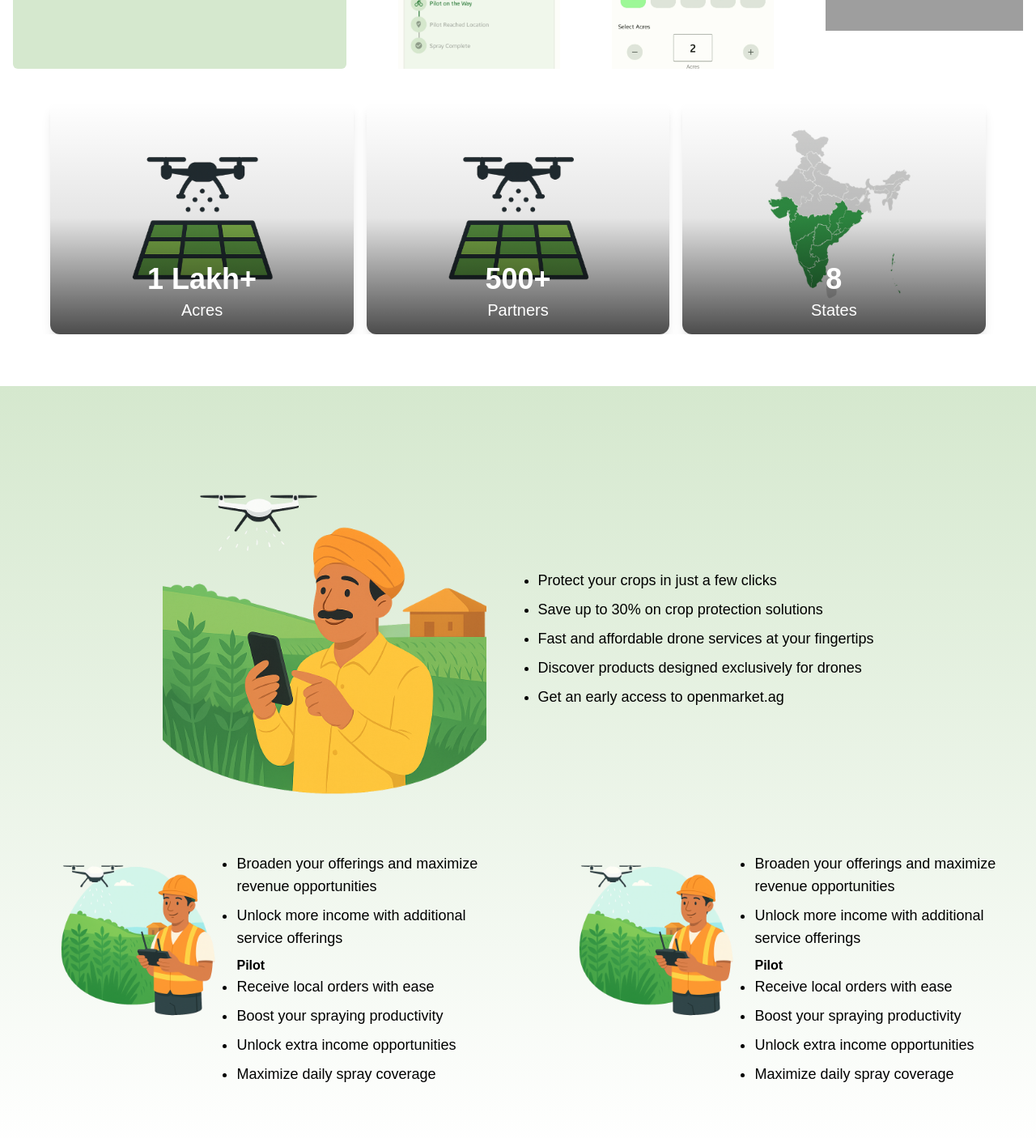
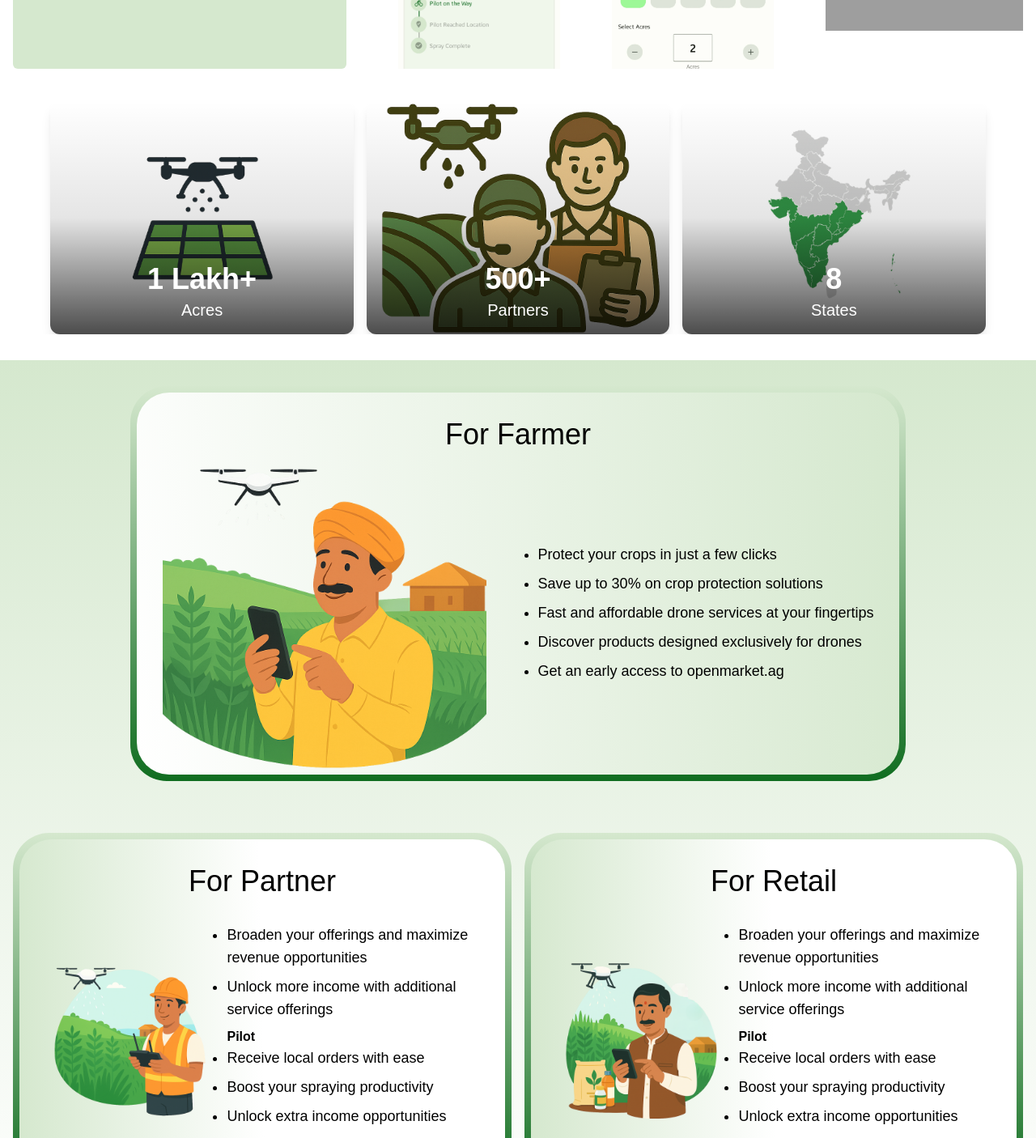
Before and after one commit to ArjunReddyVirupa/cropwings, a React (Vite) app: page / in a window 1280 px wide. Shown: the part 1160-2566 px from the top of the page at 81% size. Built offline with nearby package versions, Linux system fonts and the light colour scheme; grey boxes are pictures that could not be loaded; a web font is replaced by a local one.

Commit message:
enhancements

```diff
--- a/src/App.tsx
+++ b/src/App.tsx
@@ -19,6 +19,7 @@ import {
 } from "./Components";
 import States from "./assets/States.png";
 import Acres from "./assets/Acres.png";
+import Partners from "./assets/Partners.png";
 import Profitability from "./assets/Profitability.png";
 import TSEffeciancy from "./assets/TSEffeciancy.png";
 import OrderDetail from "./assets/OrderDetails.jpg";
@@ -70,7 +71,7 @@ export default function App() {
                 loop
                 playsInline
                 muted
-                preload="auto"
+                preload="metadata"
                 style={{ overflowClipMargin: "content-box" }}
               ></video>
             </div>
@@ -106,28 +107,28 @@ export default function App() {
         <div className="pointer-events-none absolute left-0 top-0 z-50 h-[calc(100%+40px)] w-full rounded-t-[23px] bg-slate-800 opacity-0 transition-opacity duration-300 ease-out will-change-[opactiy]"></div>
         <div className="flex flex-col gap-4 p-4">
           <ImageOverlayCard imgSrc={Acres} label="1 Lakh+" value="Acres" />
-          <ImageOverlayCard imgSrc={Acres} label="500+" value="Partners" />
+          <ImageOverlayCard imgSrc={Partners} label="500+" value="Partners" />
           <ImageOverlayCard imgSrc={States} label="8" value="States" />
         </div>
       </div>
       <div className="sticky h-fit w-full snap-start top-[-40%] rounded-t-3xl bg-white before:absolute before:-bottom-12 before:left-0 before:h-14 before:w-full before:bg-white sm:hidden">
         <div className="rounded-t-3xl bg-white sm:hidden">
-          <div className="flex w-full justify-center overflow-hidden rounded-t-3xl bg-gradient-to-t from-[#FFF] to-[#d5e8ce]">
+          <div className="flex flex-col w-full justify-center overflow-hidden rounded-t-3xl bg-gradient-to-t from-[#FFF] to-[#d5e8ce]">
             <Farmer />
           </div>
         </div>
       </div>
       <div className="sticky h-fit w-full snap-start top-[-40%] rounded-t-3xl bg-white before:absolute before:-bottom-12 before:left-0 before:h-14 before:w-full before:bg-white sm:hidden">
         <div className="rounded-t-3xl bg-white sm:hidden">
-          <div className="flex w-full justify-center overflow-hidden rounded-t-3xl bg-gradient-to-t from-[#FFF] to-[#d5e8ce]">
-            <Partner />
+          <div className="flex flex-col w-full justify-center overflow-hidden rounded-t-3xl bg-gradient-to-t from-[#FFF] to-[#d5e8ce]">
+            <Retail />
           </div>
         </div>
       </div>
       <div className="sticky h-fit w-full snap-start top-[-40%] rounded-t-3xl bg-white before:absolute before:-bottom-12 before:left-0 before:h-14 before:w-full before:bg-white sm:hidden">
         <div className="rounded-t-3xl bg-white sm:hidden">
-          <div className="flex w-full justify-center overflow-hidden rounded-t-3xl bg-gradient-to-t from-[#FFF] to-[#d5e8ce]">
-            <Retail />
+          <div className="flex flex-col w-full justify-center overflow-hidden rounded-t-3xl bg-gradient-to-t from-[#FFF] to-[#d5e8ce]">
+            <Partner />
           </div>
         </div>
       </div>
@@ -178,6 +179,7 @@ export default function App() {
           <footer className="px-5 pt-4   text-white lg:mx-auto lg:max-w-[834px] xl:max-w-[949px] lg:pt-20 ">
             <div className="flex w-full items-center justify-start py-6 ">
               <img
+                loading="eager"
                 className="h-8 lg:h-9"
                 src="https://www.cropwings.com/_next/image?url=%2Fwhite.png&w=384&q=75"
                 alt="Cropwings Logo"
@@ -309,7 +311,7 @@ export default function App() {
                 loop
                 playsInline
                 muted
-                preload="auto"
+                preload="metadata"
                 style={{ overflowClipMargin: "content-box" }}
               />
             </div>
@@ -370,6 +372,7 @@ export default function App() {
               src={OrderDetail}
               height={100}
               width={200}
+              loading="eager"
               alt="mobile-app-ui"
             />
             <img src={NewOrder} height={100} width={200} alt="mobile-app-ui" />
@@ -379,18 +382,20 @@ export default function App() {
                 width={300}
                 height={250}
                 alt="profitability"
+                loading="eager"
               />
               <img
                 src={TSEffeciancy}
                 alt="transport"
                 width={300}
                 height={250}
+                loading="eager"
               />
             </div>
           </div>
           <div className="flex w-full m-auto align-center justify-center gap-4 mt-10">
             <ImageOverlayCard imgSrc={Acres} label="1 Lakh+" value="Acres" />
-            <ImageOverlayCard imgSrc={Acres} label="500+" value="Partners" />
+            <ImageOverlayCard imgSrc={Partners} label="500+" value="Partners" />
             <ImageOverlayCard imgSrc={States} label="8" value="States" />
           </div>
         </div>
@@ -406,12 +411,65 @@ export default function App() {
             visible: { transition: { staggerChildren: 0.3 } },
             hidden: {},
           }}
-          className="relative pt-20 pb-20 mt-7 xl:mt-16 xl:pt-28 2xl:pt-36 2xl:mt-24 flex w-full flex-col items-center gap-16"
+          className="relative px-4 pt-8 pb-20 mt-4 xl:mt-8 xl:pt-8 2xl:pt-20 2xl:mt-12 flex w-full flex-col items-center gap-16"
         >
-          <Farmer />
-          <div className="flex">
-            <Partner />
-            <Retail />
+          <div
+            style={{
+              borderRadius: "45px",
+              // padding: "20px",
+              background:
+                "linear-gradient(rgb(213, 232, 206) 0%, rgb(16, 109, 32) 100%)",
+            }}
+          >
+            <div
+              style={{
+                borderRadius: "40px",
+                margin: "8px",
+                background:
+                  "linear-gradient(80deg, rgb(255, 255, 255) 0%, rgb(213, 232, 206) 100%)",
+              }}
+            >
+              <Farmer />
+            </div>
+          </div>
+
+          <div className="flex flex-col md:flex-row md:gap-4 gap-4">
+            <div
+              style={{
+                borderRadius: "45px",
+                background:
+                  "linear-gradient(rgb(213, 232, 206) 0%, rgb(16, 109, 32) 100%)",
+              }}
+            >
+              <div
+                style={{
+                  borderRadius: "40px",
+                  margin: "8px",
+                  background:
+                    "linear-gradient(89deg, rgb(213, 232, 206) 0%, rgb(255, 255, 255) 50%)",
+                }}
+              >
+                <Partner />
+              </div>
+            </div>
+            <div
+              style={{
+                borderRadius: "45px",
+                background:
+                  "linear-gradient(rgb(213, 232, 206) 0%, rgb(16, 109, 32) 100%)",
+              }}
+            >
+              <div
+                style={{
+                  borderRadius: "40px",
+                  margin: "8px",
+                  background:
+                    "linear-gradient(89deg, rgb(213, 232, 206) 0%, rgb(255, 255, 255) 50%)",
+                }}
+              >
+                <Retail />
+              </div>
+            </div>
           </div>
         </motion.div>
         <div className="relative ">
@@ -461,7 +519,7 @@ export default function App() {
                   className="relative z-50 w-1/2 lg:max-w-[348px] xl:max-w-[454px]"
                 >
                   <div className="size-full">
-                    <img src={MobilePhone} loading="lazy" />
+                    <img src={MobilePhone} loading="lazy" alt="mobile-phone" />
                   </div>
                   <div className="absolute left-0 top-[-60px] flex size-full flex-col items-center justify-end gap-5">
                     <div className="w-[60%] text-center text-xs font-medium text-comet md:text-sm lg:w-3/5 lg:text-base xl:text-xl">
@@ -495,6 +553,7 @@ export default function App() {
                 className="h-8 lg:h-9"
                 src="https://www.cropwings.com/_next/image?url=%2Fwhite.png&w=384&q=75"
                 alt="Cropwings Logo"
+                loading="eager"
               />
             </div>
             <div className="py-6">
--- a/src/Components/ImageOverlayCard/index.tsx
+++ b/src/Components/ImageOverlayCard/index.tsx
@@ -13,6 +13,7 @@ const ImageOverlayCard = ({
         className="w-full h-72 object-cover"
         src={imgSrc}
         alt="Card background"
+        loading="eager"
       />
       <div className="absolute inset-0 bg-gradient-to-t from-black/70 via-black/10 to-transparent"></div>
       <div className="absolute inset-0 flex flex-col justify-end p-4 text-white z-10">
--- a/src/Components/Partners/Farmer.tsx
+++ b/src/Components/Partners/Farmer.tsx
@@ -3,6 +3,8 @@ import FarmerImg from "../../assets/FarmerImg.png";
 
 export default function Farmer() {
   return (
+    <>
+      <div className="text-center text-4xl text-bold pt-8">For Farmer</div>
       <div className="grid grid-flow-row sm:grid-flow-col items-center gap-16 justify-center px-8 mt-4 mb-4 sm:mt-0 sm:mb-0">
         <motion.img
           src={FarmerImg}
@@ -32,5 +34,6 @@ export default function Farmer() {
           </ul>
         </motion.div>
       </div>
+    </>
   );
 }
--- a/src/Components/Partners/Partner.tsx
+++ b/src/Components/Partners/Partner.tsx
@@ -3,7 +3,9 @@ import PilotImg from "../../assets/Pilot.png";
 
 export default function Partner() {
   return (
-    <div className="grid grid-flow-row sm:grid-flow-col gap-4 justify-center px-16 mt-4 mb-4 sm:mt-0 sm:mb-0">
+    <>
+      <div className="text-center text-4xl text-bold pt-8">For Partner</div>
+      <div className="grid grid-flow-row sm:grid-flow-col gap-4 items-center justify-center px-8 py-8 mt-4 mb-4 sm:mt-0 sm:mb-0">
         <motion.img
           src={PilotImg}
           alt="drone-service"
@@ -36,5 +38,6 @@ export default function Partner() {
           </ul>
         </motion.div>
       </div>
+    </>
   );
 }
--- a/src/Components/Partners/Retail.tsx
+++ b/src/Components/Partners/Retail.tsx
@@ -1,11 +1,13 @@
 import { motion } from "framer-motion";
-import PilotImg from "../../assets/Pilot.png";
+import Retailer from "../../assets/Retailer.png";
 
 export default function Retail() {
   return (
-    <div className="grid grid-flow-row sm:grid-flow-col gap-4 justify-center px-8 mt-4 mb-4 sm:mt-0 sm:mb-0">
+    <>
+      <div className="text-center text-4xl text-bold pt-8">For Retail</div>
+      <div className="grid grid-flow-row sm:grid-flow-col gap-4 items-center justify-center px-8 py-8 mt-4 mb-4 sm:mt-0 sm:mb-0">
         <motion.img
-        src={PilotImg}
+          src={Retailer}
           alt="drone-service"
           width={300}
           height={300}
@@ -36,5 +38,6 @@ export default function Retail() {
           </ul>
         </motion.div>
       </div>
+    </>
   );
 }
--- a/src/Components/Team/MobileUI.tsx
+++ b/src/Components/Team/MobileUI.tsx
@@ -74,6 +74,7 @@ export const MobileUI: React.FC<AnimatedTestimonialsProps> = ({
                 <img
                   src={testimonial.src}
                   alt={testimonial.name}
+                  loading="eager"
                   className="h-full w-full rounded-3xl object-cover object-center shadow-lg"
                 />
               </motion.div>
--- a/src/Components/Team/index.tsx
+++ b/src/Components/Team/index.tsx
@@ -62,6 +62,7 @@ const Team = () => {
                 <img
                   src={image.src}
                   alt={`img-${index}`}
+                  loading="eager"
                   className="w-full h-full object-cover"
                 />
 
--- a/src/DownloadIcons.tsx
+++ b/src/DownloadIcons.tsx
@@ -9,7 +9,7 @@ export default function DownloadIcons() {
         target="_blank"
         className="z-50 hover:text-white hover:no-underline bg-black size-fit transition-transform duration-200 hover:scale-110 text-white flex rounded-lg w-fit py-[4px] px-[8px] gap-2 border-gray-400 border border-solid"
       >
-        <img src={Apple} alt="" width={30} height={30} />
+        <img src={Apple} alt="" width={30} height={30} loading="eager" />
         <div className="flex flex-col font-light" style={{ fontSize: "11px" }}>
           Download on the <span className="text-sm font-bold">App Store</span>
         </div>
@@ -19,7 +19,7 @@ export default function DownloadIcons() {
         target="_blank"
         className="z-50 hover:text-white hover:no-underline bg-black size-fit transition-transform duration-200 hover:scale-110 text-white flex rounded-lg w-fit py-[4px] px-[8px] gap-2 border-gray-400 border border-solid"
       >
-        <img src={GooglePlay} alt="" width={30} height={30} />
+        <img src={GooglePlay} alt="" width={30} height={30} loading="eager" />
         <div className="flex flex-col font-light" style={{ fontSize: "11px" }}>
           GET IT ON <span className="text-sm font-bold">Google Play</span>
         </div>
```
Also changed, not shown: src/assets/Partners.png (added), src/assets/Retailer.PNG (added). Lines whose indentation alone changed are shown as unchanged.
